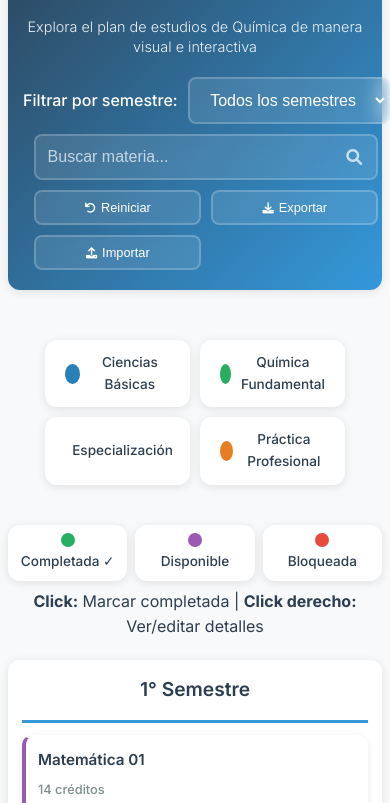
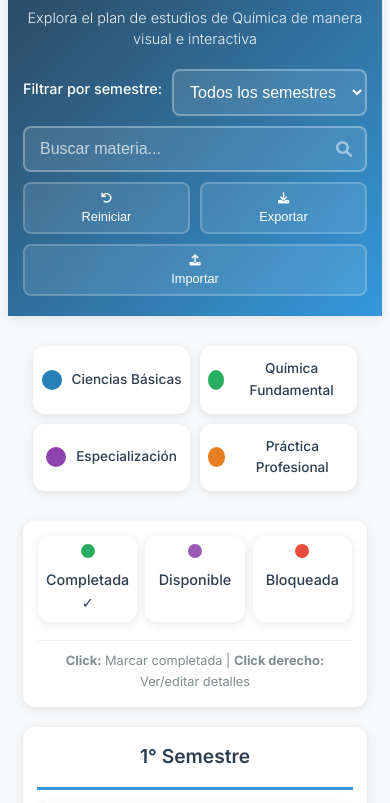
Before and after one commit to lazylom/MallaJuli, a website: page index.html in a window 390 px wide. Shown: the part 133-936 px from the top of the page. Drawn offline with Linux system fonts and the light colour scheme.

Commit message:
Optimización completa para móviles - Header rediseñado
- Header reorganizado con layout vertical para móviles
- Controles en grid 2x2 para mejor organización
- Filtro y búsqueda con estilos táctiles mejorados
- Leyendas reorganizadas con contenedores separados
- Modal corregido con scroll interno funcional
- Diseño responsive específico para 768px y 480px

```diff
--- a/estilos.css
+++ b/estilos.css
@@ -548,12 +548,15 @@ body {
 /* Responsive Design */
 @media (max-width: 768px) {
     .container {
-        padding: 10px;
+        padding: 0;
     }
 
-    /* Corrección específica del header para móviles */
+    /* Header rediseñado completamente para móviles */
     .header {
+        background: linear-gradient(135deg, var(--primary-color), var(--secondary-color));
         padding: 20px 15px;
+        border-radius: 0;
+        margin-bottom: 20px;
     }
 
     .title {
@@ -561,11 +564,16 @@ body {
         flex-direction: column;
         gap: 8px;
         text-align: center;
-        margin-bottom: 20px;
+        margin-bottom: 15px;
+    }
+
+    .title i {
+        font-size: 2rem;
     }
 
     .subtitle {
         font-size: 0.9rem;
+        text-align: center;
         margin-bottom: 20px;
         line-height: 1.4;
     }
@@ -576,16 +584,62 @@ body {
         margin-bottom: 0;
     }
 
-    /* Reorganizar orden de los controles */
+    /* Filtro rediseñado */
     .filter-section {
         order: 1;
+        width: 100%;
     }
 
+    .filter-section label {
+        display: block;
+        margin-bottom: 8px;
+        text-align: center;
+        font-size: 0.9rem;
+    }
+
+    .filter-section select {
+        width: 100%;
+        padding: 12px;
+        border-radius: 8px;
+        border: 2px solid rgba(255, 255, 255, 0.3);
+        background: rgba(255, 255, 255, 0.1);
+        color: white;
+        font-size: 1rem;
+        backdrop-filter: blur(10px);
+    }
+
+    .filter-section select option {
+        background: var(--primary-color);
+        color: white;
+    }
+
+    /* Búsqueda rediseñada */
     .search-section {
         order: 2;
         width: 100%;
+        position: relative;
     }
 
+    .search-section input {
+        width: 100%;
+        padding: 12px 40px 12px 15px;
+        font-size: 16px;
+        border-radius: 8px;
+        border: 2px solid rgba(255, 255, 255, 0.3);
+        background: rgba(255, 255, 255, 0.1);
+        color: white;
+        backdrop-filter: blur(10px);
+    }
+
+    .search-section i {
+        position: absolute;
+        right: 15px;
+        top: 50%;
+        transform: translateY(-50%);
+        color: rgba(255, 255, 255, 0.7);
+    }
+
+    /* Botones en grid 2x2 */
     .control-buttons {
         order: 3;
         display: grid;
@@ -594,26 +648,31 @@ body {
         width: 100%;
     }
 
-    /* Botón de importar en fila completa */
-    .control-buttons .control-btn:last-child {
+    .control-btn {
+        padding: 12px 8px;
+        font-size: 0.85rem;
+        text-align: center;
+        justify-content: center;
+        white-space: nowrap;
+        min-height: 50px;
+        border-radius: 8px;
+        flex-direction: column;
+        gap: 4px;
+    }
+
+    .control-btn i {
+        font-size: 1rem;
+        margin-bottom: 2px;
+    }
+
+    /* Botón de importar ocupa toda la fila */
+    .control-btn:last-of-type {
         grid-column: 1 / -1;
     }
 
-    .control-btn {
-        min-width: auto;
-        padding: 12px 8px;
-        font-size: 0.8rem;
-        text-align: center;
-        white-space: nowrap;
-    }
-
-    .search-section input {
-        width: 100%;
-        padding: 12px;
-        font-size: 16px; /* Evitar zoom en iOS */
-    }
-
+    /* Contenido principal */
     .curriculum-grid {
+        padding: 0 15px;
         grid-template-columns: 1fr;
         gap: 15px;
     }
@@ -643,11 +702,14 @@ body {
         font-size: 0.85rem;
     }
 
+    /* Leyendas rediseñadas */
     .legend {
         flex-direction: column;
         align-items: center;
         gap: 10px;
         padding: 15px;
+        margin: 0 15px 20px 15px;
+        border-radius: var(--border-radius);
     }
 
     .legend-row {
@@ -655,22 +717,59 @@ body {
         grid-template-columns: 1fr 1fr;
         gap: 10px;
         width: 100%;
-        max-width: 300px;
+        max-width: 350px;
     }
 
     .legend-item {
-        flex: 1;
-        min-width: 120px;
         text-align: center;
         justify-content: center;
-        font-size: 0.9rem;
+        font-size: 0.85rem;
+        padding: 12px 8px;
     }
 
-    .stats {
+    /* Leyenda de estados */
+    .status-legend {
         flex-direction: column;
         gap: 10px;
         padding: 15px;
+        margin: 0 15px 20px 15px;
+        border-radius: var(--border-radius);
+        background: var(--card-bg);
+        box-shadow: var(--shadow);
     }
+
+    .status-legend .status-item {
+        justify-content: flex-start;
+        padding: 8px 12px;
+        font-size: 0.9rem;
+        gap: 10px;
+    }
+
+    .status-legend .instructions {
+        margin-top: 10px;
+        padding-top: 10px;
+        border-top: 1px solid var(--border-color);
+        text-align: center;
+        font-size: 0.8rem;
+        color: var(--text-secondary);
+    }
+
+    /* Footer */
+    .stats {
+        flex-direction: row;
+        gap: 20px;
+        padding: 15px;
+        justify-content: center;
+    }
+
+    .stat-item {
+        font-size: 1rem;
+        text-align: center;
+    }
+}
+
+/* Móviles pequeños */
+@media (max-width: 480px) {
 
     .stat-item {
         font-size: 1rem;
```
